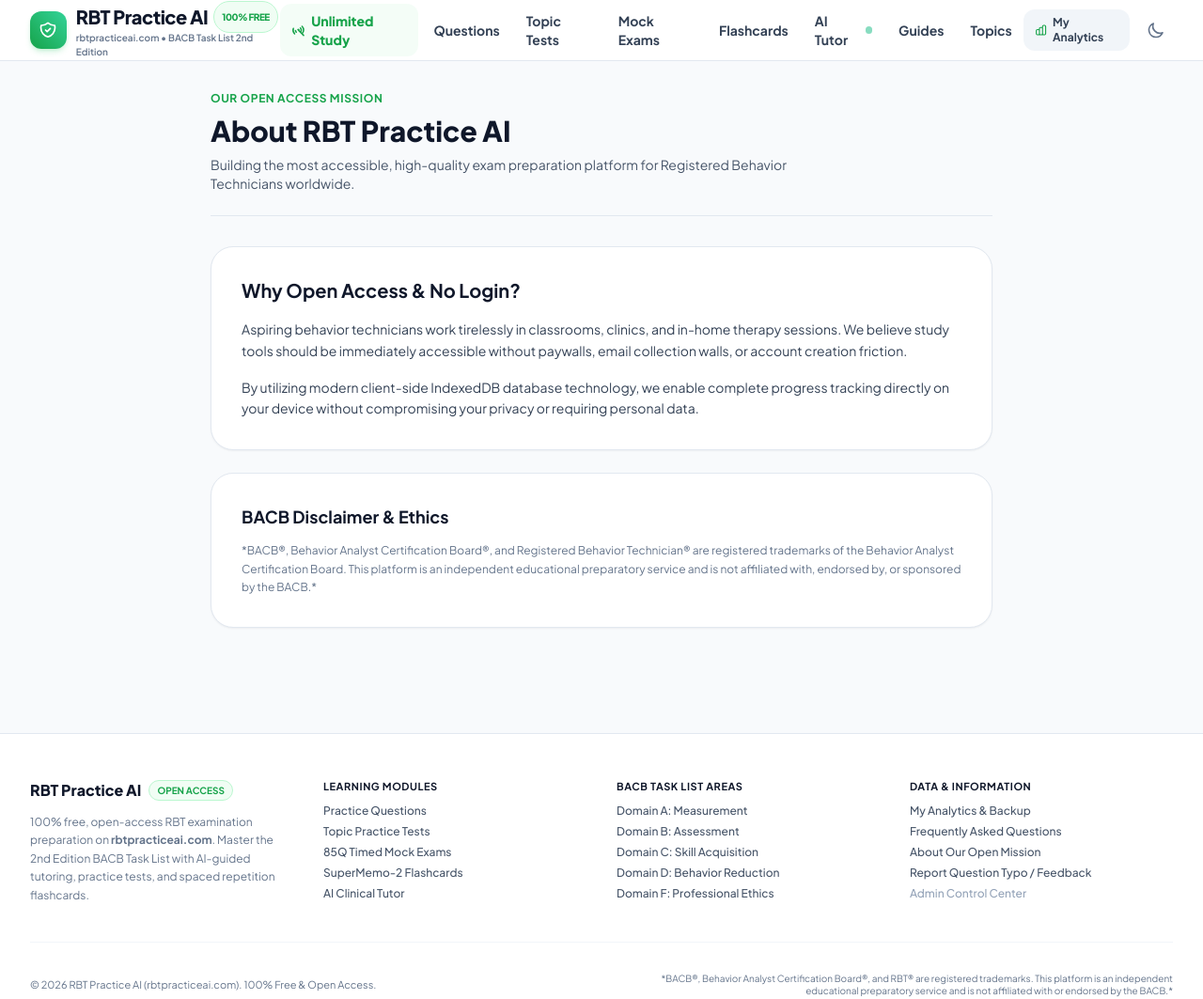
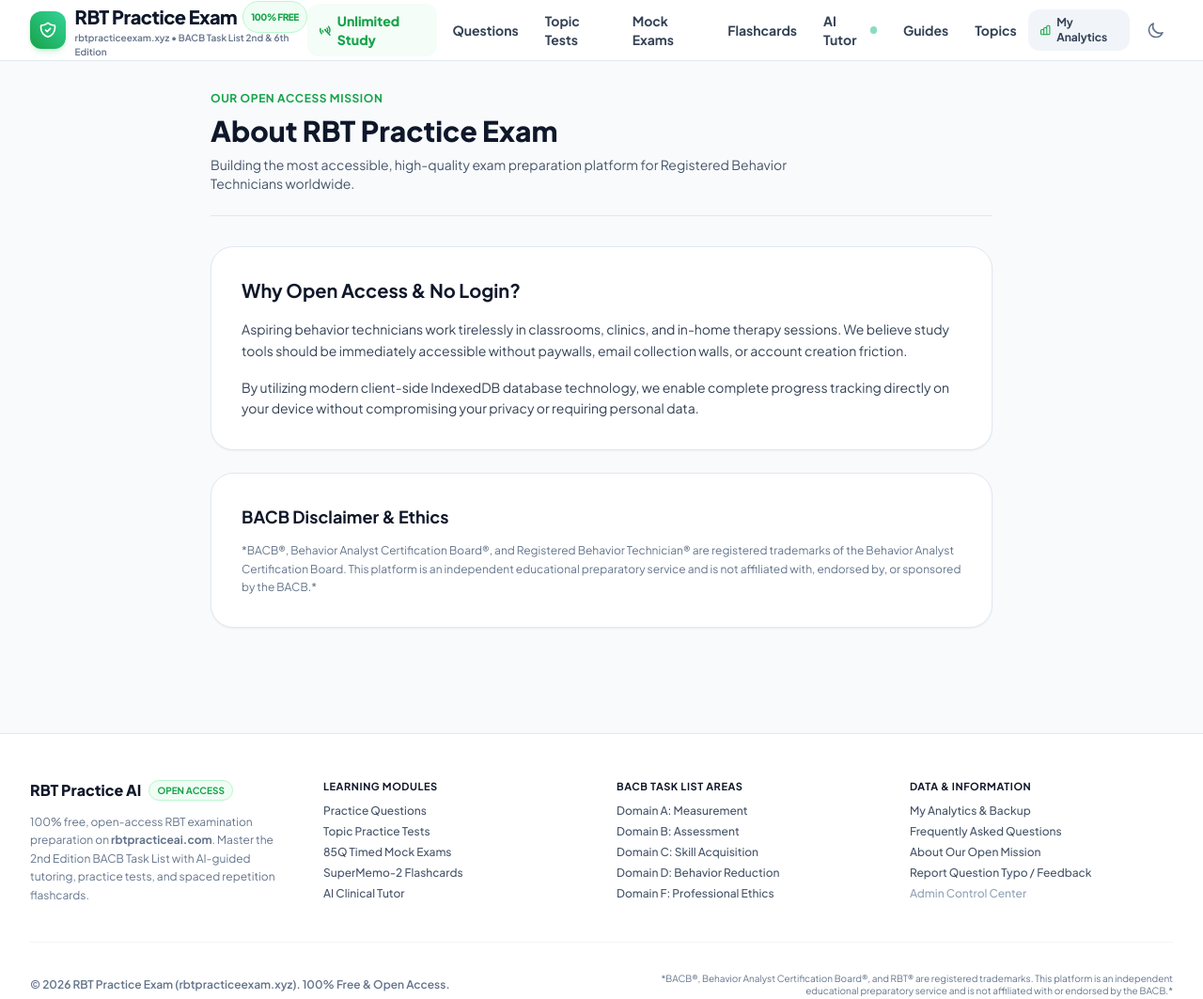
Before and after one commit to gplboy2068-dot/rbt-new, an Astro site: page /about in a window 1280 px wide. Shown: the whole page at 94% size. Built offline with nearby package versions, Linux system fonts and the light colour scheme; Astro itself is replaced by a stand-in of ours.

Commit message:
feat(branding): update domain to rbtpracticeexam.xyz and brand to RBT Practice Exam

```diff
--- a/src/layouts/Layout.astro
+++ b/src/layouts/Layout.astro
@@ -7,8 +7,8 @@
 }
 
 const {
-  title = 'RBT Practice AI — 100% Free RBT Exam Preparation Platform',
-  description = 'Master the BACB Registered Behavior Technician (RBT) Exam with free practice questions, timed mock exams, SuperMemo-2 flashcards, and an AI tutor on rbtpracticeai.com. Zero login required.',
+  title = 'RBT Practice Exam — 100% Free RBT Exam Preparation Platform',
+  description = 'Master the BACB Registered Behavior Technician (RBT) Exam with free practice questions, timed mock exams, SuperMemo-2 flashcards, and an AI tutor on rbtpracticeexam.xyz. Zero login required.',
 } = Astro.props;
 ---
 
@@ -59,10 +59,10 @@
             </div>
             <div>
               <span class="text-xl font-black tracking-tight text-slate-900 dark:text-white flex items-center gap-1.5">
-                RBT Practice AI <span class="text-brand-600 dark:text-brand-400 text-[10px] font-extrabold px-2 py-0.5 rounded-full bg-brand-50 dark:bg-brand-950/60 border border-brand-200 dark:border-brand-800">100% FREE</span>
+                RBT Practice Exam <span class="text-brand-600 dark:text-brand-400 text-[10px] font-extrabold px-2 py-0.5 rounded-full bg-brand-50 dark:bg-brand-950/60 border border-brand-200 dark:border-brand-800">100% FREE</span>
               </span>
               <p class="text-[10px] text-slate-500 dark:text-slate-400 -mt-0.5 font-semibold">
-                rbtpracticeai.com • BACB Task List 2nd Edition
+                rbtpracticeexam.xyz • BACB Task List 2nd & 6th Edition
               </p>
             </div>
           </a>
@@ -346,8 +346,8 @@
         </div>
 
         <div class="pt-8 flex flex-col sm:flex-row items-center justify-between gap-4 text-slate-500 dark:text-slate-400 text-[11px]">
-          <div>
-            © {new Date().getFullYear()} RBT Practice AI (rbtpracticeai.com). 100% Free & Open Access.
+          <div class="text-xs text-slate-500 font-semibold">
+            © {new Date().getFullYear()} RBT Practice Exam (rbtpracticeexam.xyz). 100% Free & Open Access.
           </div>
           <div class="text-center sm:text-right max-w-xl text-[10px] leading-tight">
             *BACB®, Behavior Analyst Certification Board®, and RBT® are registered trademarks. This platform is an independent educational preparatory service and is not affiliated with or endorsed by the BACB.*
--- a/src/lib/config/index.ts
+++ b/src/lib/config/index.ts
@@ -26,9 +26,9 @@
 }
 
 export const publicConfig: PublicConfig = {
-  appName: 'RBT Practice AI',
+  appName: 'RBT Practice Exam',
   appEnv: (typeof process !== 'undefined' && process.env.NODE_ENV === 'production') ? 'production' : 'development',
-  siteUrl: (typeof process !== 'undefined' && process.env.PUBLIC_SITE_URL) || 'https://rbtpracticeai.com',
+  siteUrl: (typeof process !== 'undefined' && process.env.PUBLIC_SITE_URL) || 'https://rbtpracticeexam.xyz',
   apiVersion: 'v1',
   isPublicOpenAccess: true,
 };
--- a/src/lib/services/cms.ts
+++ b/src/lib/services/cms.ts
@@ -70,10 +70,10 @@
 const notificationsStore = new Map<string, InAppNotification>();
 
 let brandingConfig: SiteBrandingConfig = {
-  siteName: 'RBT Practice AI',
-  brandTagline: '100% Free BACB RBT Exam Practice, Mock Exams & AI Tutor',
-  supportEmail: 'support@rbtpracticeai.com',
-  copyrightText: '© 2026 RBT Practice AI (rbtpracticeai.com). Not affiliated with the Behavior Analyst Certification Board (BACB).',
+  siteName: 'RBT Practice Exam',
+  brandTagline: '100% Free BACB RBT Practice Exams, Mock Exams & AI Prep',
+  supportEmail: 'support@rbtpracticeexam.xyz',
+  copyrightText: '© 2026 RBT Practice Exam (rbtpracticeexam.xyz). Not affiliated with the Behavior Analyst Certification Board (BACB).',
   headerAnnouncement: '100% Free & Open Access — No Login Wall',
 };
 
--- a/src/pages/404.astro
+++ b/src/pages/404.astro
@@ -2,7 +2,7 @@
 import Layout from '@/layouts/Layout.astro';
 ---
 
-<Layout title="404 — Page Not Found | RBT Practice AI">
+<Layout title="404 — Page Not Found | RBT Practice Exam">
   <div class="min-h-[60vh] flex items-center justify-center px-4 py-16 text-center">
     <div class="max-w-md space-y-4">
       <div class="w-16 h-16 rounded-3xl bg-brand-50 dark:bg-brand-950/60 text-brand-600 flex items-center justify-center mx-auto text-2xl font-black shadow-sm">
--- a/src/pages/500.astro
+++ b/src/pages/500.astro
@@ -2,7 +2,7 @@
 import Layout from '@/layouts/Layout.astro';
 ---
 
-<Layout title="500 — Server Error | RBT Practice AI">
+<Layout title="500 — Server Error | RBT Practice Exam">
   <div class="min-h-[60vh] flex items-center justify-center px-4 py-16 text-center">
     <div class="max-w-md space-y-4">
       <div class="w-16 h-16 rounded-3xl bg-rose-50 dark:bg-rose-950/60 text-rose-600 flex items-center justify-center mx-auto text-2xl font-black shadow-sm">
--- a/src/pages/about.astro
+++ b/src/pages/about.astro
@@ -3,8 +3,8 @@
 ---
 
 <Layout
-  title="About RBT Practice AI — 100% Free Open Access Platform"
-  description="Learn about our mission to provide high-yield, friction-free RBT examination resources for future behavior technicians on rbtpracticeai.com."
+  title="About RBT Practice Exam — 100% Free Open Access Platform"
+  description="Learn about our mission to provide high-yield, friction-free RBT examination resources for future behavior technicians on rbtpracticeexam.xyz."
 >
   <div class="max-w-4xl mx-auto px-4 sm:px-6 lg:px-8 py-8 space-y-8">
     <div class="border-b border-slate-200 dark:border-slate-800 pb-6 space-y-2">
@@ -12,7 +12,7 @@
         Our Open Access Mission
       </div>
       <h1 class="text-3xl font-extrabold text-slate-900 dark:text-white">
-        About RBT Practice AI
+        About RBT Practice Exam
       </h1>
       <p class="text-slate-600 dark:text-slate-400 text-sm max-w-2xl">
         Building the most accessible, high-quality exam preparation platform for Registered Behavior Technicians worldwide.
--- a/src/pages/admin/dashboard.astro
+++ b/src/pages/admin/dashboard.astro
@@ -4,7 +4,7 @@
 import AdminDashboardIsland from '@/components/AdminDashboardIsland';
 ---
 
-<Layout title="Admin Control Dashboard — RBT Practice AI">
+<Layout title="Admin Control Dashboard — RBT Practice Exam">
   <AdminShellLayout client:load currentTab="dashboard">
     <AdminDashboardIsland client:load />
   </AdminShellLayout>
--- a/src/pages/articles/[slug].astro
+++ b/src/pages/articles/[slug].astro
@@ -11,7 +11,7 @@
 }
 ---
 
-<Layout title={`${article.seoTitle || article.title} | RBT Practice AI`}>
+<Layout title={`${article.seoTitle || article.title} | RBT Practice Exam`}>
   <div class="max-w-4xl mx-auto px-4 py-8 sm:py-12 space-y-8">
     <a href="/articles" class="inline-flex items-center gap-1.5 text-xs font-bold text-slate-500 hover:text-brand-600 transition-colors">
       <ArrowLeft className="w-4 h-4" />
--- a/src/pages/contact.astro
+++ b/src/pages/contact.astro
@@ -3,8 +3,8 @@
 ---
 
 <Layout
-  title="Contact & Question Error Reporting — RBT Practice AI"
-  description="Report a question typo, request new task list content, or send feedback to the editorial team on rbtpracticeai.com."
+  title="Contact & Question Error Reporting — RBT Practice Exam"
+  description="Report a question typo, request new task list content, or send feedback to the editorial team on rbtpracticeexam.xyz."
 >
   <div class="max-w-3xl mx-auto px-4 sm:px-6 lg:px-8 py-8 space-y-8">
     <div class="border-b border-slate-200 dark:border-slate-800 pb-6 space-y-2">
--- a/src/pages/index.astro
+++ b/src/pages/index.astro
@@ -3,7 +3,7 @@
 import { INITIAL_QUESTIONS } from '@/data/mock-data';
 ---
 
-<Layout title="RBT Practice AI — 100% Free & Open Access RBT Exam Platform">
+<Layout title="RBT Practice Exam — 100% Free & Open Access RBT Exam Platform">
   <div class="space-y-16 pb-12">
     <!-- Top Open Access Hero Notification -->
     <div class="bg-gradient-to-r from-brand-600 via-emerald-600 to-teal-600 text-white text-xs sm:text-sm py-2 px-4 text-center font-medium shadow-inner flex items-center justify-center gap-2">
--- a/wrangler.toml
+++ b/wrangler.toml
@@ -31,5 +31,5 @@
 
 [vars]
 ENVIRONMENT = "development"
-PUBLIC_SITE_NAME = "RBT Practice AI"
-PUBLIC_SITE_URL = "https://rbtpracticeai.com"
+PUBLIC_SITE_NAME = "RBT Practice Exam"
+PUBLIC_SITE_URL = "https://rbtpracticeexam.xyz"
```
